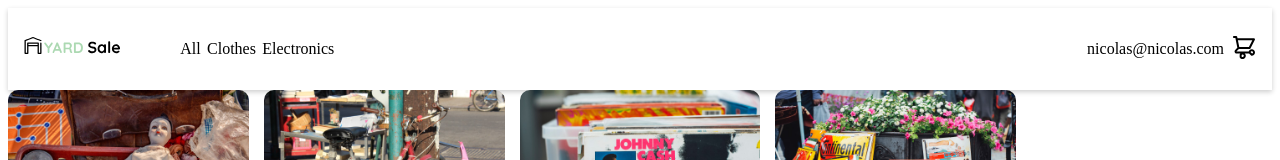
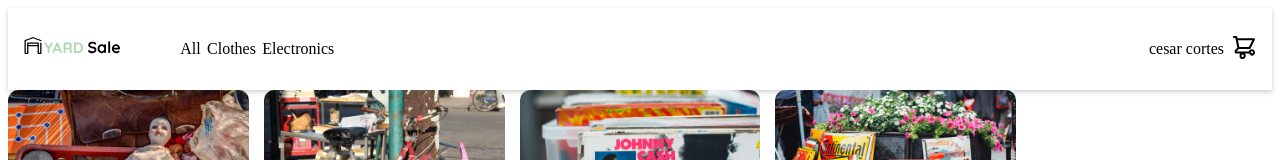
Before and after one commit to cortesrmzcau/componentes-y-servicios, an Angular app: page / in a window 1280 px wide. Shown: the top 160 px of the page. Built offline with nearby package versions, Linux system fonts and the light colour scheme.

Commit message:
Modificar texto del nav

```diff
--- a/src/app/components/nav/nav.component.html
+++ b/src/app/components/nav/nav.component.html
@@ -24,7 +24,7 @@
       </ul>
     </nav>
     <div class="info">
-      <div class="account">nicolas@nicolas.com</div>
+      <div class="account">cesar cortes</div>
       <div>
         <a href="">
           <img src="./assets/svg/icon_shopping_cart.svg" alt="logo">
```
